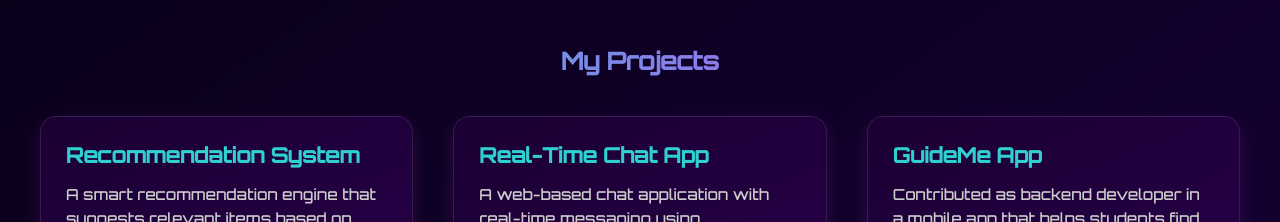
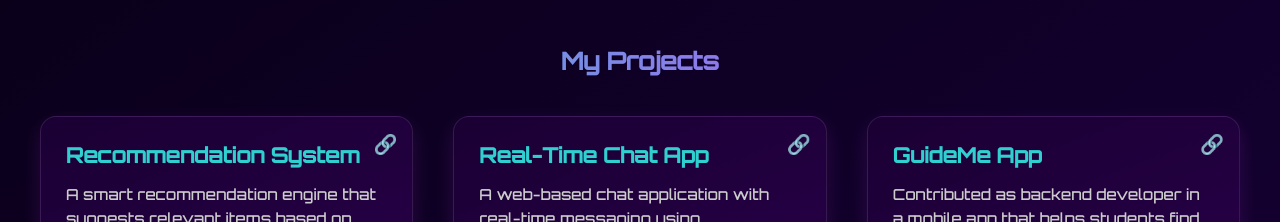
Before and after one commit to ikram713/My-portfolio, a plain HTML site: page index.html in a window 1280 px wide. Shown: the part 800-1022 px from the top of the page. Drawn offline with nearby package versions, Linux system fonts and the light colour scheme.

Commit message:
some updates

```diff
--- a/index.html
+++ b/index.html
@@ -259,6 +259,22 @@
       line-height: 1.6;
     }
 
+    /* Project Link */
+    .project-link {
+      position: absolute;
+      top: 15px;
+      right: 15px;
+      font-size: 1.2rem;
+      color: white;
+      text-decoration: none;
+      transition: all 0.3s ease;
+    }
+
+    .project-link:hover {
+      color: #30cfd0;
+      transform: scale(1.2);
+    }
+
     /* Tech Tags */
     .tech-tags {
       display: flex;
@@ -399,6 +415,21 @@
       transition: transform 0.3s ease;
     }
 
+    .project-link {
+  position: absolute;
+  top: 15px;
+  right: 15px;
+  font-size: 1.2rem;
+  color: white;
+  text-decoration: none;
+  transition: all 0.3s ease;
+}
+
+.project-link:hover {
+  color: #30cfd0;
+  transform: scale(1.2);
+}
+
     .contact-buttons a:hover {
       transform: scale(1.2);
       background: linear-gradient(90deg, #30cfd0, #d33aff);
@@ -531,6 +562,7 @@
       <h2 class="gradient-text">My Projects</h2>
       <div class="project-grid">
         <div class="project-card">
+          <a href="https://github.com/ikram713/Recommendation-System.git" target="_blank" class="project-link" title="View on GitHub">🔗</a>
           <h3>Recommendation System</h3>
           <p>A smart recommendation engine that suggests relevant items based on user preferences.</p>
           <div class="tech-tags">
@@ -541,6 +573,7 @@
           </div>
         </div>
         <div class="project-card">
+          <a href="https://github.com/ikram713/ChatApp.git" target="_blank" class="project-link" title="View on GitHub">🔗</a>
           <h3>Real-Time Chat App</h3>
           <p>A web-based chat application with real-time messaging using WebSockets.</p>
           <div class="tech-tags">
@@ -551,6 +584,7 @@
           </div>
         </div>
         <div class="project-card">
+          <a href="https://github.com/ikram713/2cpBackend.git" target="_blank" class="project-link" title="View on GitHub">🔗</a>
           <h3>GuideMe App</h3>
           <p>Contributed as backend developer in a mobile app that helps students find their academic path.</p>
           <div class="tech-tags">
```
